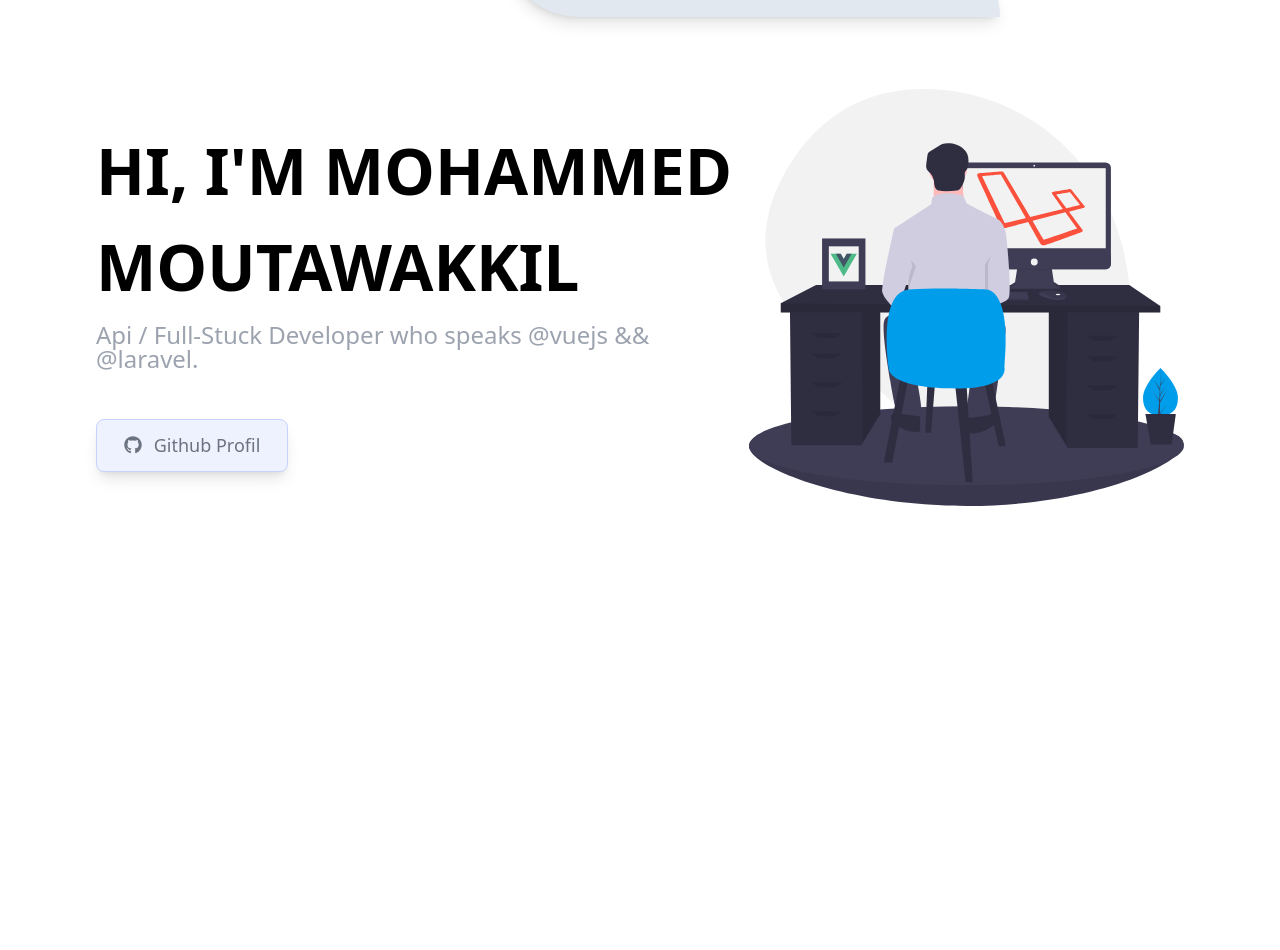
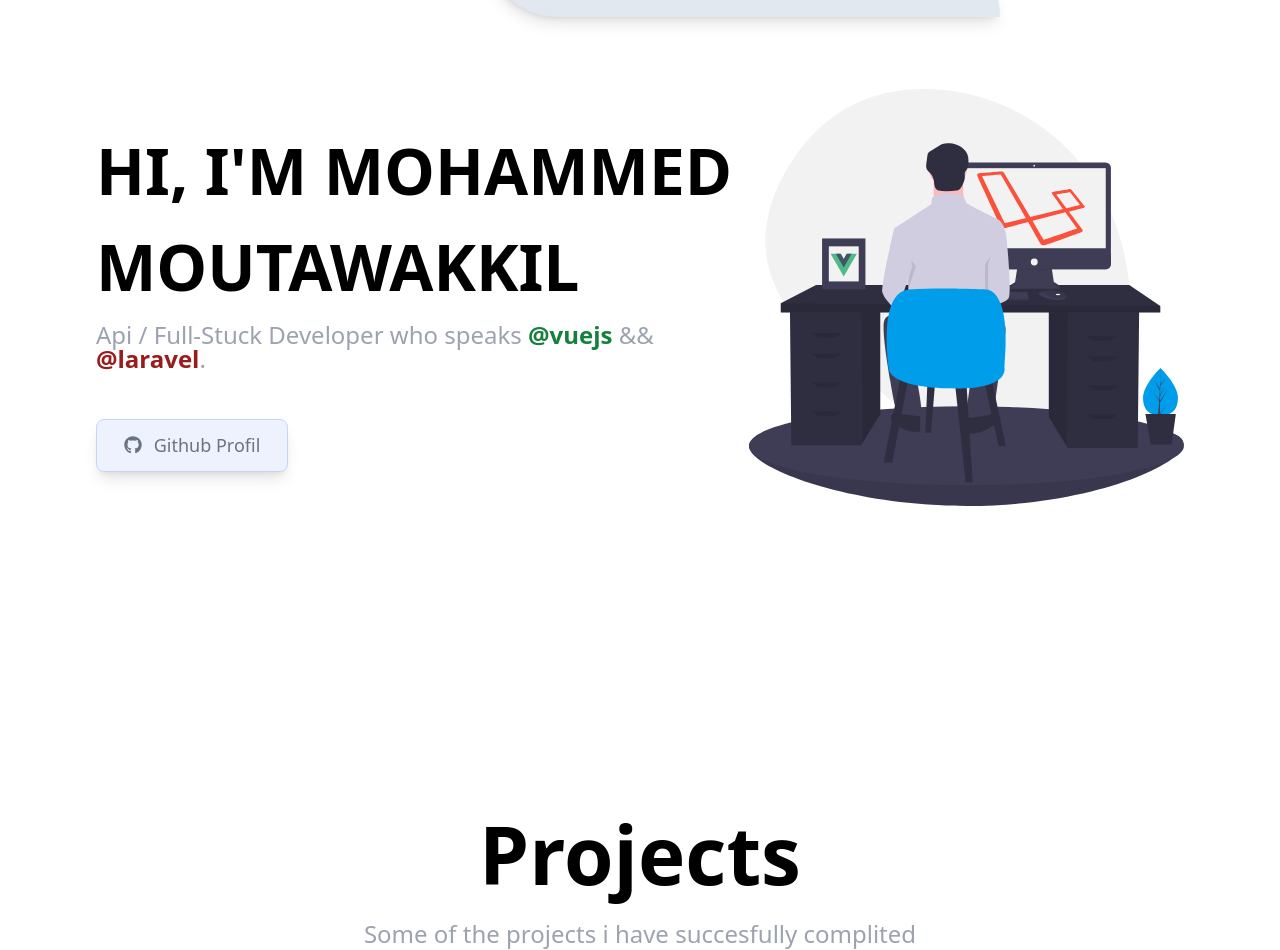
Before and after one commit to mohammedmoutawakkil/Portfolio-Example, a Vue app: page / in a window 1280 px wide. Shown: the part 91-1041 px from the top of the page. Before the commit the page ends 800 px from the top, so only its background shows below. Built offline with nearby package versions, Linux system fonts and the light colour scheme.

Commit message:
add some components

```diff
--- a/src/App.vue
+++ b/src/App.vue
@@ -1,5 +1,5 @@
 <script setup>
-import NavbarVue from './layouts/Navbar.vue';
+import NavbarVue from './layouts/Home/Navbar/Navbar.vue';
 import { useStore } from 'vuex';
 import { computed} from '@vue/runtime-core';
 const store=useStore();
@@ -9,7 +9,7 @@ const Theme=computed(()=>store.state.user.currentTheme);
 
 <template>
   <div :class="(Theme==='dark')?'dark ':''">
-    <div  class="dark:bg-Slate-800 transition duration-700">
+    <div  class="bg-gradient-to-r dark:from-Slate-800 dark:to-Slate-900 transition duration-700">
     <NavbarVue></NavbarVue>
     <router-view></router-view>
     </div>
--- /dev/null
+++ b/src/components/Description.vue
@@ -0,0 +1,6 @@
+<template>
+    <span class="hover:text-Sky-500 hover:dark:text-Indigo-500 duration-70 text-3xl md:text-3xl xl:text-6xl
+    ">
+        <slot/>
+    </span>
+</template>
--- a/src/components/Home.vue
+++ /dev/null
@@ -1,77 +0,0 @@
-<script setup>
-import { useStore } from 'vuex';
-import { computed} from '@vue/runtime-core';
-const store=useStore();
-const Theme=computed(()=>store.state.user.currentTheme);
-</script>
-
-<template>
-  <div class="container mx-auto">
-    <section
-		class="flex flex-col sm:justify-between items-center sm:flex-row mt-12 sm:mt-10"
-	>
-		<!-- Banner left contents -->
-		<div class="w-full md:w-3/5 text-left">
-			<h1
-				class="font-extra-bold  text-3xl md:text-3xl xl:text-6xl text-center sm:text-left  dark:text-Slate-50 uppercase"
-			>
-				<span class="hover:text-Sky-500 duration-300">H</span>
-				<span class="hover:text-Sky-500 duration-300">i</span>
-				<span class="hover:text-Sky-500 duration-300">,</span>
-				<span class="hover:text-Sky-500 duration-300"> I</span>
-				<span class="hover:text-Sky-500 duration-300">'</span>
-				<span class="hover:text-Sky-500 duration-300">m</span>
-				<span class="hover:text-Sky-500 duration-300"> M</span>
-				<span class="hover:text-Sky-500 duration-300">o</span>
-				<span class="hover:text-Sky-500 duration-300">h</span>
-				<span class="hover:text-Sky-500 duration-300">a</span>
-				<span class="hover:text-Sky-500 duration-300">m</span>
-				<span class="hover:text-Sky-500 duration-300">m</span>
-				<span class="hover:text-Sky-500 duration-300">e</span>
-				<span class="hover:text-Sky-500 duration-300">d</span>
-				<span class="hover:text-Sky-500 duration-300"> M</span>
-				<span class="hover:text-Sky-500 duration-300">o</span>
-				<span class="hover:text-Sky-500 duration-300">u</span>
-				<span class="hover:text-Sky-500 duration-300">t</span>
-				<span class="hover:text-Sky-500 duration-300">a</span>
-				<span class="hover:text-Sky-500 duration-300">w</span>
-				<span class="hover:text-Sky-500 duration-300">a</span>
-				<span class="hover:text-Sky-500 duration-300">k</span>
-				<span class="hover:text-Sky-500 duration-300">k</span>
-				<span class="hover:text-Sky-500 duration-300">i</span>
-				<span class="hover:text-Sky-500 duration-300">l</span>
-			</h1>
-			<p
-				class="font-medium mt-2 text-lg sm:text-xl  xl:text-2xl text-center sm:text-left leading-none text-gray-400"
-			>
-				Api / Full-Stuck Developer who speaks @vuejs && @laravel.
-			</p>
-			<div class="flex justify-center sm:block">
-				<a
-					download="Stoman-Resume.pdf"
-					href="/files/Stoman-Resume.pdf"
-					class="flex justify-center items-center w-36 sm:w-48 mt-12 mb-6 sm:mb-0 text-lg border border-Indigo-200 dark:border-ternary-dark py-2.5 sm:py-3 shadow-lg rounded-lg bg-Indigo-50 focus:ring-1 focus:ring-Sky-500 hover:bg-Sky-500 focus:dark:ring-Indigo-900 hover:dark:bg-Indigo-900 text-gray-500 hover:text-white duration-500"
-					aria-label="Download Resume"
-				>
-					<fa :icon="['fab','github']" class="mr-3"/>
-					<span
-						class="text-sm sm:text-lg font-medium duration-100"
-						>Github Profil</span
-					></a
-				>
-			</div>
-		</div>
-
-		<!-- Banner right illustration -->
-		<div class="w-full md:w-2/5 text-right float-right">
-			<img
-				:src="(Theme==='light')?'/src/assets/images/background_light.svg':'/src/assets/images/background_dark.svg'"
-				alt="Developer"
-			/>
-		</div>
-	</section>
-  </div>
-</template>
-
-<style scoped>
-</style>
--- /dev/null
+++ b/src/layouts/Home/Body/Head.vue
@@ -0,0 +1,74 @@
+<script setup>
+import Description from '../../../components/Description.vue';
+import { useStore } from 'vuex';
+import { computed} from '@vue/runtime-core';
+const store=useStore();
+const Theme=computed(()=>store.state.user.currentTheme);
+</script>
+<template>
+    <section
+		class="flex flex-col sm:justify-between items-center sm:flex-row mt-12 sm:mt-10 "
+	>
+		<!-- Banner left contents -->
+		<div class="w-full md:w-3/5 text-left">
+			<h1
+				class="font-extra-bold text-center sm:text-left  dark:text-Slate-100 uppercase"
+			>
+				<Description>H</Description>
+				<Description>i</Description>
+				<Description>,</Description>
+				<Description> I</Description>
+				<Description>'</Description>
+				<Description>m</Description>
+				<Description> M</Description>
+				<Description>o</Description>
+				<Description>h</Description>
+				<Description>a</Description>
+				<Description>m</Description>
+				<Description>m</Description>
+				<Description>e</Description>
+				<Description>d</Description>
+				<Description> M</Description>
+				<Description>o</Description>
+				<Description>u</Description>
+				<Description>t</Description>
+				<Description>a</Description>
+				<Description>w</Description>
+				<Description>a</Description>
+				<Description>k</Description>
+				<Description>k</Description>
+				<Description>i</Description>
+				<Description>l</Description>
+			</h1>
+			<p
+				class="font-medium mt-2 text-lg sm:text-xl  xl:text-2xl text-center sm:text-left leading-none text-gray-400"
+			>
+				Api / Full-Stuck Developer who speaks <span class="font-extra-bold text-green-700">@vuejs</span> &&
+				<span class="font-extra-bold text-red-800">@laravel</span>.
+			</p>
+			<div class="flex justify-center sm:block">
+				<a
+					download="Stoman-Resume.pdf"
+					href="https://github.com/mohammedmoutawakkil"
+					class="flex justify-center items-center w-36 sm:w-48 mt-12 mb-6 sm:mb-0 text-lg border border-Indigo-200 dark:border-ternary-dark py-2.5 sm:py-3 shadow-lg rounded-lg bg-Indigo-50 focus:ring-1 focus:ring-Sky-500 hover:bg-Sky-500 focus:dark:ring-Indigo-900 hover:dark:bg-Indigo-900 text-gray-500 hover:text-white duration-500"
+					aria-label="Download Resume"
+					target="_blank"
+				>
+					<fa :icon="['fab','github']" class="mr-3"/>
+					<span
+						class="text-sm sm:text-lg font-medium duration-100"
+						>Github Profil</span
+					></a
+				>
+			</div>
+		</div>
+
+		<!-- Banner right illustration -->
+		<div class="w-full md:w-2/5 text-right float-right">
+			<img
+				:src="(Theme==='light')?'/src/assets/images/background_light.svg':'/src/assets/images/background_dark.svg'"
+				alt="Developer"
+			/>
+		</div>
+	</section>
+</template>
--- /dev/null
+++ b/src/layouts/Home/Body/ProjectSection.vue
@@ -0,0 +1,11 @@
+<template>
+    <div class="container mt-72">
+        <h1 class="text-center font-extrabold text-7xl dark:text-Slate-100
+        duration-300  md:text-3xl xl:text-7xl">Projects</h1>
+        <p class="text-center font-medium mt-2 text-lg sm:text-xl  xl:text-2xl   leading-none text-gray-400"
+		>
+        Some of the projects i have succesfully complited
+        </p>
+
+    </div>
+</template>
--- a/src/layouts/Navbar.vue
+++ b/src/layouts/Home/Navbar/Navbar.vue
@@ -11,6 +11,7 @@
       >
       <div class="max-w-6xl md:ml-64 px-4">
         <div class="flex items-center justify-between">
+
           <router-link
             :to="{name:'Home'}"
             class="
@@ -67,10 +68,10 @@
             <router-link :to="{name:'Home'}"  class="text-center text-gray-600 dark:text-Slate-100 font-medium hover:text-Sky-500 hover:dark:text-Indigo-700 transition duration-300 hover:border-b-4 hover:border-Sky-500 hover:dark:border-Indigo-700">Home</router-link>
           </li>
           <li class="text-center sm:text-lg">
-            <router-link :to="{name:'About'}"  class="text-center text-gray-600 dark:text-Slate-100 font-medium hover:text-Sky-500 hover:dark:text-Indigo-700 transition duration-300 hover:border-b-4 hover:border-Sky-500 hover:dark:border-Indigo-700">About</router-link>
+            <router-link :to="{name:'Projects'}"  class="text-center text-gray-600 dark:text-Slate-100 font-medium hover:text-Sky-500 hover:dark:text-Indigo-700 transition duration-300 hover:border-b-4 hover:border-Sky-500 hover:dark:border-Indigo-700">Projects</router-link>
           </li>
           <li class="text-center sm:text-lg">
-            <router-link :to="{name:'Blogs'}"  class="text-center text-gray-600 dark:text-Slate-100 font-medium hover:text-Sky-500 hover:dark:text-Indigo-700 transition duration-300 hover:border-b-4 hover:border-Sky-500 hover:dark:border-Indigo-700">Blogs</router-link>
+            <router-link :to="{name:'About'}"  class="text-center text-gray-600 dark:text-Slate-100 font-medium hover:text-Sky-500 hover:dark:text-Indigo-700 transition duration-300 hover:border-b-4 hover:border-Sky-500 hover:dark:border-Indigo-700">About</router-link>
           </li>
           <li class="text-center text-lg">
             <router-link :to="{name:'ContactUS'}"  class="text-center text-gray-600 dark:text-Slate-100 font-medium hover:text-Sky-500 hover:dark:text-Indigo-700 transition duration-300 hover:border-b-4 hover:border-Sky-500 hover:dark:border-Indigo-700">Contact Us</router-link>
--- a/src/router/index.js
+++ b/src/router/index.js
@@ -1,8 +1,8 @@
 import { createRouter, createWebHistory } from "vue-router";
-import Home from '/src/components/Home.vue';
-import About from '/src/components/About.vue';
-import Contact from '/src/components/Contact.vue';
-import Blogs from '/src/components/Blogs.vue';
+import Home from '/src/views/Home.vue';
+import About from '/src/views/About.vue';
+import Contact from '/src/views/Contact.vue';
+import Projects from '/src/views/Projects.vue';
 const routes = [{
     path: '/',
     name: 'Home',
@@ -16,9 +16,9 @@ const routes = [{
     name: 'ContactUS',
     component: Contact,
 }, {
-    path: '/Blogs',
-    name: 'Blogs',
-    component: Blogs,
+    path: '/Projects',
+    name: 'Projects',
+    component: Projects,
 }, ];
 const router = createRouter({
     history: createWebHistory(),
--- /dev/null
+++ b/src/views/Home.vue
@@ -0,0 +1,14 @@
+<script setup>
+import Head from '../layouts/Home/Body/Head.vue';
+import ProjectSection from '../layouts/Home/Body/ProjectSection.vue';
+</script>
+
+<template>
+  <div class="container mx-auto">
+    <Head/>
+    <ProjectSection/>
+  </div>
+</template>
+
+<style scoped>
+</style>
--- a/tailwind.config.js
+++ b/tailwind.config.js
@@ -22,7 +22,9 @@ module.exports = {
             Slate: colors.slate,
             Indigo: colors.indigo,
             Yellow: colors.yellow,
-            white: colors.white
+            white: colors.white,
+            red: colors.red,
+            green: colors.green
         },
         fontWeight: {
             hairline: 100,
```
Also changed, not shown: src/views/About.vue (renamed from src/components/About.vue), src/views/Contact.vue (renamed from src/components/Contact.vue), src/views/Projects.vue (renamed from src/components/Blogs.vue).
